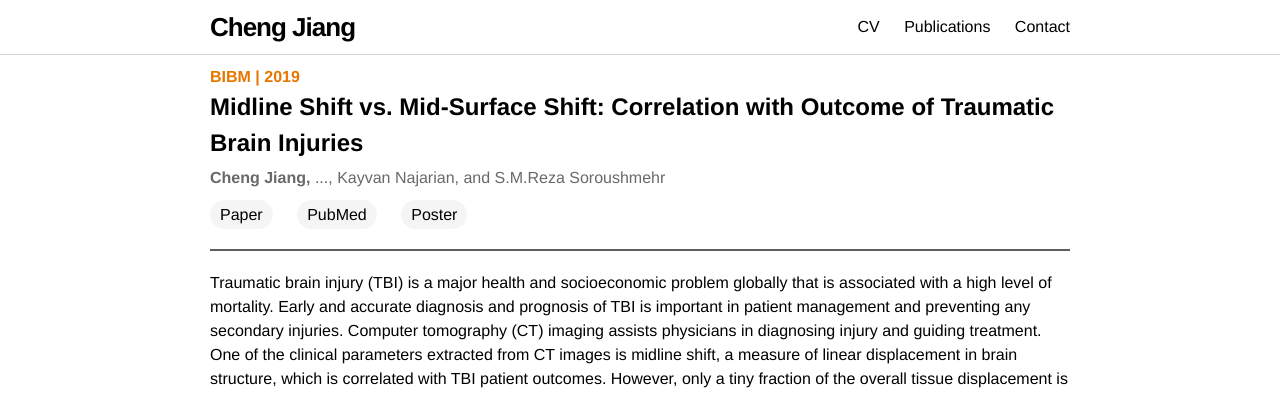
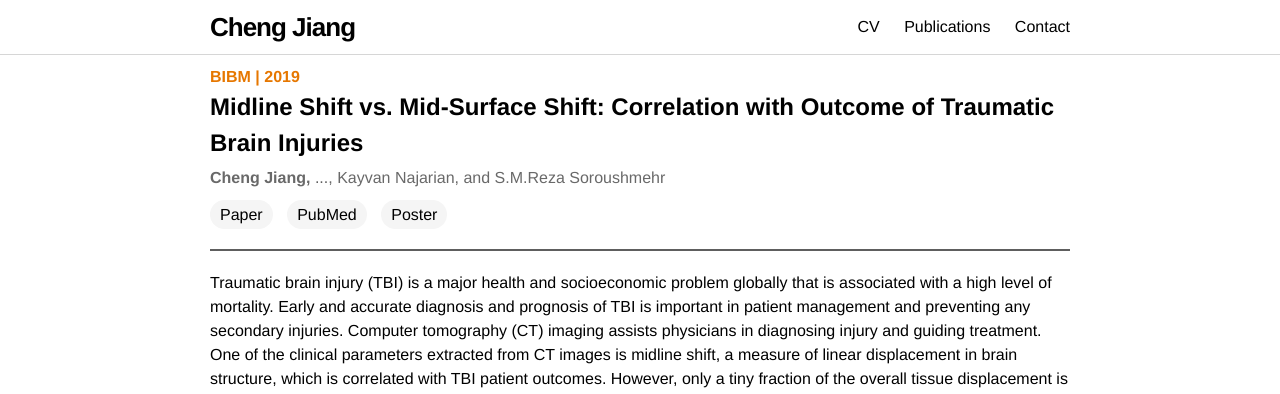
Before and after one commit to chengjia63/chengjia63.github.io, a Jekyll site: the page built from publications/jiang2019midline.md, in a window 1280 px wide. Shown: the top 394 px of the page. Built offline with Jekyll 4.4.1, drawn with Linux system fonts in a browser that asks for light colours.

Commit message:
more spacing changes

```diff
--- a/_sass/minima/_content.scss
+++ b/_sass/minima/_content.scss
@@ -267,11 +267,11 @@ a.centerpill {
 }
 
 a.pill {
-    margin: 0 $spacing-unit * 2 0 0;
+    margin: 0 $spacing-unit 0 0;
 }
 
 a.centerpill {
-    margin: 0 $spacing-unit;
+    margin: $spacing-unit;
 }
 
 .pilldiv {
```
